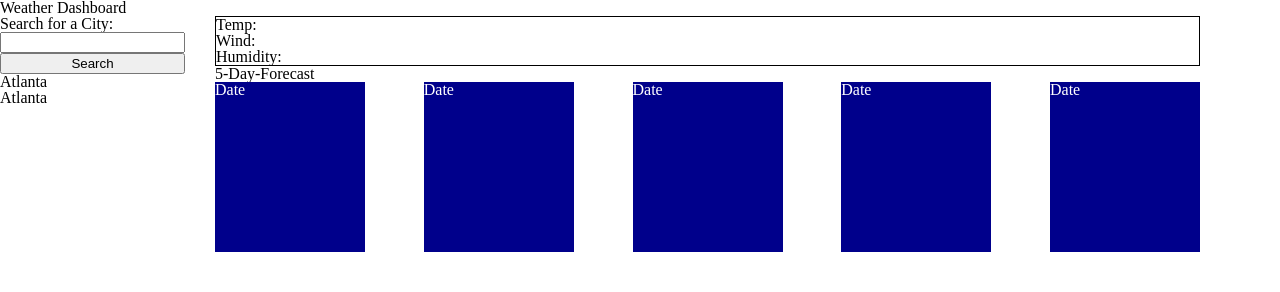
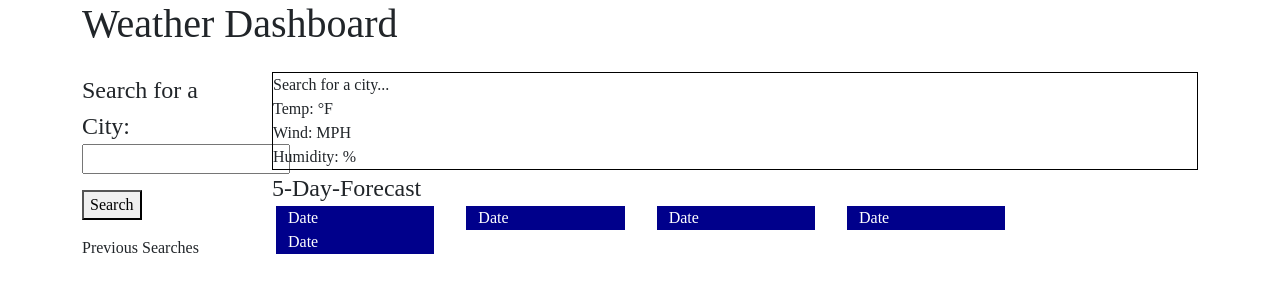
Before and after one commit to TanyaSilyutina/weather-dashboard, a plain HTML site: page index.html in a window 1280 px wide. Drawn offline with nearby package versions, Linux system fonts and the light colour scheme.

Commit message:
added previous searches

```diff
--- a/assets/css/reset.css
+++ /dev/null
@@ -1,48 +0,0 @@
-/* http://meyerweb.com/eric/tools/css/reset/
-   v2.0 | 20110126
-   License: none (public domain)
-*/
-
-html, body, div, span, applet, object, iframe,
-h1, h2, h3, h4, h5, h6, p, blockquote, pre,
-a, abbr, acronym, address, big, cite, code,
-del, dfn, em, img, ins, kbd, q, s, samp,
-small, strike, strong, sub, sup, tt, var,
-b, u, i, center,
-dl, dt, dd, ol, ul, li,
-fieldset, form, label, legend,
-table, caption, tbody, tfoot, thead, tr, th, td,
-article, aside, canvas, details, embed,
-figure, figcaption, footer, header, hgroup,
-menu, nav, output, ruby, section, summary,
-time, mark, audio, video {
-    margin: 0;
-    padding: 0;
-    border: 0;
-    font-size: 100%;
-    font: inherit;
-    vertical-align: baseline;
-}
-/* HTML5 display-role reset for older browsers */
-article, aside, details, figcaption, figure,
-footer, header, hgroup, menu, nav, section {
-    display: block;
-}
-body {
-    line-height: 1;
-}
-ol, ul {
-    list-style: none;
-}
-blockquote, q {
-    quotes: none;
-}
-blockquote:before, blockquote:after,
-q:before, q:after {
-    content: '';
-    content: none;
-}
-table {
-    border-collapse: collapse;
-    border-spacing: 0;
-}
--- a/assets/css/style.css
+++ b/assets/css/style.css
@@ -1,29 +1,29 @@
-main {
-    display: flex;
-}
+/*main {*/
+/*    display: flex;*/
+/*}*/
 
-.futureForecast {
-    display: flex;
-    flex-direction: row;
-    justify-content: space-between;
-}
+/*.futureForecast {*/
+/*    display: flex;*/
+/*    flex-direction: row;*/
+/*    justify-content: space-between;*/
+/*}*/
 
-.locationSearchSection  {
-    margin-right:30px;
-    display: flex;
-    flex-direction: column;
-}
-.locationSearchSection form {
-    display: flex;
-    flex-direction: column;
-}
-.weatherViewSection {
-    margin-right: 80px;
-    flex-grow: 1;
-}
+/*.locationSearchSection  {*/
+/*    margin-right:30px;*/
+/*    display: flex;*/
+/*    flex-direction: column;*/
+/*}*/
+/*.locationSearchSection form {*/
+/*    display: flex;*/
+/*    flex-direction: column;*/
+/*}*/
+/*.weatherViewSection {*/
+/*    margin-right: 80px;*/
+/*    flex-grow: 1;*/
+/*}*/
 .futureDayForecastBlock {
-    width: 150px;
-    height: 170px;
+    /*width: 150px;*/
+    /*height: 170px;*/
     background-color: darkblue;
     color: white;
 }
@@ -31,3 +31,7 @@ main {
 .currentForecast {
     border: black solid 1px;
 }
+
+* {
+    font-family: Serif, sans-serif;
+}
--- a/assets/js/script.js
+++ b/assets/js/script.js
@@ -1,8 +1,13 @@
-let locationEl = document.getElementById("location");
-let locationBtnEl = document.getElementById("locationBtn");
-let currentCityEl = document.querySelector(".currentLocation");
-let currentDateEl = document.querySelector(".currentDate");
+const locationEl = document.getElementById("location");
+const locationBtnEl = document.getElementById("locationBtn");
+const currentCityEl = document.querySelector(".currentLocation");
+const currentDateEl = document.querySelector(".currentDate");
+const currentTempEl = document.querySelector(".currentTemp");
+const currentWindEl = document.querySelector(".currentWind");
+const currentHumidityEl = document.querySelector(".currentHumidity");
+const previousSearchesEl = document.querySelector(".previousSearches");
 const previousSearches = [];
+const searchDivEl = document.querySelector(".previousSearches");
 
 async function getCoordinatesByName(userInput) {
     let url = "http://api.openweathermap.org/geo/1.0/direct?";
@@ -57,6 +62,14 @@ function getCoordsFromQuery(userInput){
     }
 }
 
+function addWeatherBtn(city) {
+    // create a new btn element
+    const cityBtn = document.createElement("button");
+    cityBtn.textContent = city;
+    const searchDivEl = document.querySelector(".previousSearches");
+    searchDivEl.append(cityBtn);
+}
+
 async function getWeather(e){
     e.preventDefault();
     let userInput = await getCoordsFromQuery(locationEl.value);
@@ -71,28 +84,36 @@ async function getWeather(e){
     });
     weatherUrl += params.toString();
     console.log(weatherUrl);
+
     const response = await fetch(weatherUrl);
     // Check if response was actually loaded successfully. If not log the whole object.
     if (!response.ok) {
         console.log(response);
         return;
     }
-    // continue assigning to display
-    // clone future time blocks
-    // make local storage
+
     const data = await response.json();
-    let cityName = data.city.name;
+    const cityName = data.city.name;
     console.log(cityName);
     currentCityEl.textContent = cityName;
-    let date = data.list[0].dt_txt;
+    addWeatherBtn(cityName);
+
+    const date = data.list[0].dt_txt;
     console.log(date);
     currentDateEl.textContent = date;
-    let temp = data.list[0].main.temp;
+
+    const temp = data.list[0].main.temp;
     console.log(temp);
-    let wind = data.list[0].wind.speed;
+    currentTempEl.textContent = temp;
+
+    const wind = data.list[0].wind.speed;
     console.log(wind);
-    let humidity = data.list[0].main.humidity;
+    currentWindEl.textContent = wind;
+
+    const humidity = data.list[0].main.humidity;
     console.log(humidity);
+    currentHumidityEl.textContent = humidity;
 }
 
+
 locationBtnEl.addEventListener("click", getWeather);
--- a/index.html
+++ b/index.html
@@ -4,52 +4,65 @@
     <meta name="viewport"
           content="width=device-width, user-scalable=no, initial-scale=1.0, maximum-scale=1.0, minimum-scale=1.0">
     <meta http-equiv="X-UA-Compatible" content="ie=edge">
-        <link rel="stylesheet" href="./assets/css/reset.css">
+    <link href="https://cdn.jsdelivr.net/npm/bootstrap@5.2.3/dist/css/bootstrap.min.css" rel="stylesheet"
+          integrity="sha384-rbsA2VBKQhggwzxH7pPCaAqO46MgnOM80zW1RWuH61DGLwZJEdK2Kadq2F9CUG65" crossorigin="anonymous">
     <link rel="stylesheet" href="./assets/css/style.css">
     <title>Weather Dashboard</title>
 </head>
 <body>
-<header>
-    <div>
+
+<div class="container">
+    <header class="row">
+        <div class="mb-3">
             <h1>Weather Dashboard</h1>
         </div>
     </header>
         <main>
-    <section class="locationSearchSection">
-        <form action="" id="locationSearch">
-            <label for="location">Search for a City:</label>
+            <div class="row">
+            <section class="locationSearchSection col-sm-12 col-md-2">
+                <form class="" action="" id="locationSearch">
+                    <label for="location" class="fs-4">Search for a City:</label><br/>
                     <input type="text" name="location" id="location">
-            <button type="submit" form="locationSearch" value="Search" id="locationBtn">Search</button>
+                    <button class="mt-3" type="submit" form="locationSearch" value="Search" id="locationBtn">Search</button>
                 </form>
                 <div>
-            <div>
-                <div>Atlanta</div>
-                <div>Atlanta</div>
+                    <div class="previousSearches">
+                        <div>Previous Searches</div>
                     </div>
                 </div>
             </section>
-    <section class="weatherViewSection">
+
+            <section class="weatherViewSection col-sm-12 col-md-10">
                 <div class="currentForecast">
                     <div>
-                <span class="currentLocation"></span>
+                        <span class="currentLocation">Search for a city...</span>
                         <span class="currentDate"></span>
                     </div>
-            <div>Temp: <span class="currentTemp"></span> </div>
-            <div>Wind: </div>
-            <div>Humidity: </div>
+                    <div>Temp: <span class="currentTemp" ></span><span> °F</span></div>
+                    <div>Wind: <span class="currentWind"></span><span> MPH</span></div>
+                    <div>Humidity: <span class="currentHumidity"></span><span> %</span></div>
                 </div>
-        <div>5-Day-Forecast</div>
-        <div class="futureForecast">
-
-            <div class="futureDayForecastBlock">Date</div>
-            <div class="futureDayForecastBlock">Date</div>
-            <div class="futureDayForecastBlock">Date</div>
-            <div class="futureDayForecastBlock">Date</div>
-            <div class="futureDayForecastBlock">Date</div>
+                <div class="fs-4">5-Day-Forecast</div>
+                <div class="futureForecast row">
+                    <div class="futureDayForecastBlock col-sm-12 col-md-2 ms-3 me-3">Date</div>
+                    <div class="futureDayForecastBlock col-sm-12 col-md-2 ms-3 me-3">Date</div>
+                    <div class="futureDayForecastBlock col-sm-12 col-md-2 ms-3 me-3">Date</div>
+                    <div class="futureDayForecastBlock col-sm-12 col-md-2 ms-3 me-3">Date</div>
+                    <div class="futureDayForecastBlock col-sm-12 col-md-2 ms-3 me-3">Date</div>
                 </div>
             </section>
+            </div>
         </main>
 
+</div>
+
+
+<script src="https://cdn.jsdelivr.net/npm/@popperjs/core@2.11.6/dist/umd/popper.min.js"
+        integrity="sha384-oBqDVmMz9ATKxIep9tiCxS/Z9fNfEXiDAYTujMAeBAsjFuCZSmKbSSUnQlmh/jp3"
+        crossorigin="anonymous"></script>
+<script src="https://cdn.jsdelivr.net/npm/bootstrap@5.2.3/dist/js/bootstrap.min.js"
+        integrity="sha384-cuYeSxntonz0PPNlHhBs68uyIAVpIIOZZ5JqeqvYYIcEL727kskC66kF92t6Xl2V"
+        crossorigin="anonymous"></script>
 <script src="./assets/js/script.js"></script>
 </body>
 </html>
```
Lines whose indentation alone changed are shown as unchanged.
